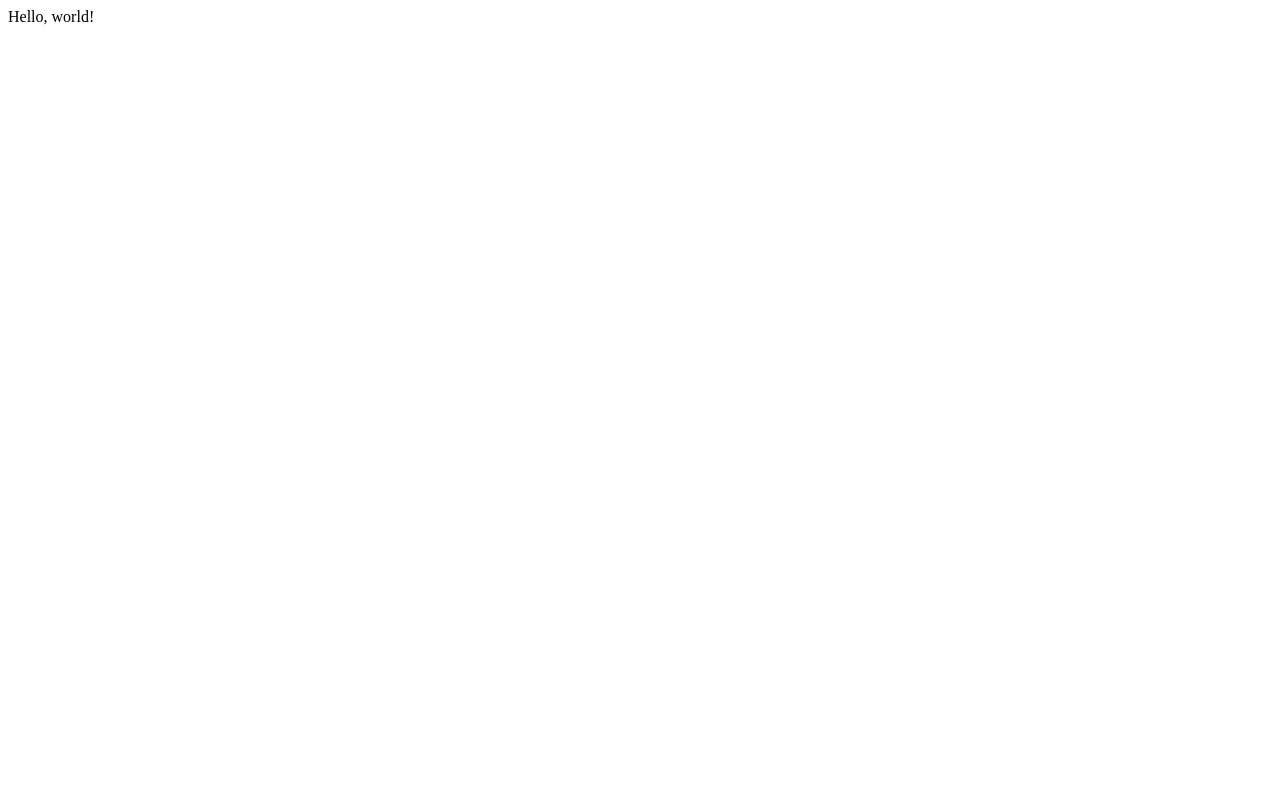
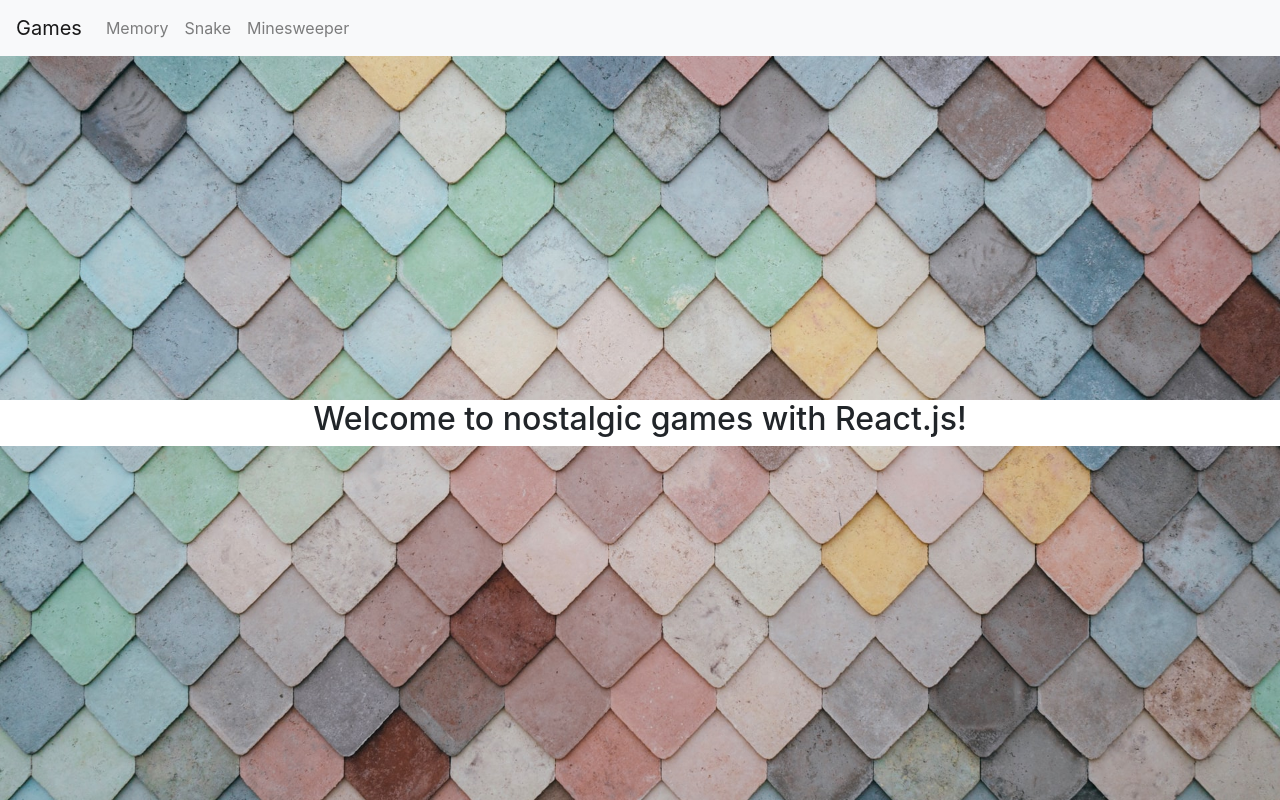
Before and after one commit to antonina-t/pink-games-teaching, a React app: page / in a window 1280 px wide. Built offline with nearby package versions, Linux system fonts and the light colour scheme.

Commit message:
Basic webpage

```diff
--- a/package.json
+++ b/package.json
@@ -13,8 +13,12 @@
   "author": "",
   "license": "ISC",
   "dependencies": {
+    "bootstrap": "^4.5.2",
     "react": "^16.13.1",
-    "react-dom": "^16.13.1"
+    "react-bootstrap": "^1.3.0",
+    "react-dom": "^16.13.1",
+    "react-router": "^5.2.0",
+    "react-router-dom": "^5.2.0"
   },
   "devDependencies": {
     "@babel/core": "^7.11.1",
--- a/src/App.js
+++ /dev/null
@@ -1,14 +0,0 @@
-import React from "react";
-/*
-class App extends React.Component {
-  render() {
-    return <div>Hello, world!</div>;
-  }
-}
-*/
-
-function App() {
-  return <div>Hello, world!</div>;
-}
-
-export default App;
--- /dev/null
+++ b/src/components/App.css
@@ -0,0 +1,7 @@
+.text-container {
+  position: absolute;
+  top: 50%;
+  width: 100%;
+  text-align: center;
+  background-color: white;
+}
--- /dev/null
+++ b/src/components/App.js
@@ -0,0 +1,32 @@
+import React from "react";
+import Navigation from "./Navigation";
+import Home from "./Home";
+import Memory from "./memory";
+import Snake from "./snake";
+import Minesweeper from "./minesweeper";
+import { HashRouter as Router, Switch, Route } from "react-router-dom";
+import "./App.css";
+
+/*
+class App extends React.Component {
+  render() {
+    return <div>Hello, world!</div>;
+  }
+}
+*/
+
+function App() {
+  return (
+    <Router>
+      <Navigation></Navigation>
+      <Switch>
+        <Route exact path="/" component={Home}></Route>
+        <Route path="/memory" component={Memory}></Route>
+        <Route path="/snake" component={Snake}></Route>
+        <Route path="/minesweeper" component={Minesweeper}></Route>
+      </Switch>
+    </Router>
+  );
+}
+
+export default App;
--- /dev/null
+++ b/src/components/Home.js
@@ -0,0 +1,11 @@
+import React from "react";
+
+function Home() {
+  return (
+    <div className="text-container">
+      <h2>Welcome to nostalgic games with React.js!</h2>
+    </div>
+  );
+}
+
+export default Home;
--- /dev/null
+++ b/src/components/Navigation.js
@@ -0,0 +1,30 @@
+import React from "react";
+import Navbar from "react-bootstrap/Navbar";
+import Nav from "react-bootstrap/Nav";
+import { Link } from "react-router-dom";
+
+function Navigation() {
+  return (
+    <Navbar collapseOnSelect expand="sm" bg="light" variant="light">
+      <Link to="/" className="navbar-brand">
+        Games
+      </Link>
+      <Navbar.Toggle aria-controls="responsive-navbar-nav" />
+      <Navbar.Collapse id="responsive-navbar-nav">
+        <Nav className="mr-auto">
+          <Link to="/memory" className="nav-link">
+            Memory
+          </Link>
+          <Link to="/snake" className="nav-link">
+            Snake
+          </Link>
+          <Link to="/minesweeper" className="nav-link">
+            Minesweeper
+          </Link>
+        </Nav>
+      </Navbar.Collapse>
+    </Navbar>
+  );
+}
+
+export default Navigation;
--- /dev/null
+++ b/src/components/memory/index.js
@@ -0,0 +1,11 @@
+import React from "react";
+
+function Memory() {
+  return (
+    <div className="text-container">
+      <h2>Memory game will be here...</h2>
+    </div>
+  );
+}
+
+export default Memory;
--- /dev/null
+++ b/src/components/minesweeper/index.js
@@ -0,0 +1,11 @@
+import React from "react";
+
+function Minesweeper() {
+  return (
+    <div className="text-container">
+      <h2>Minesweeper game will be here...</h2>
+    </div>
+  );
+}
+
+export default Minesweeper;
--- /dev/null
+++ b/src/components/snake/index.js
@@ -0,0 +1,11 @@
+import React from "react";
+
+function Snake() {
+  return (
+    <div className="text-container">
+      <h2>Snake game will be here...</h2>
+    </div>
+  );
+}
+
+export default Snake;
--- /dev/null
+++ b/src/index.css
@@ -0,0 +1,7 @@
+body {
+  background: url("./images/bg.jpg") no-repeat center center fixed;
+  background-size: cover;
+  -webkit-background-size: cover;
+  -moz-background-size: cover;
+  -o-background-size: cover;
+}
--- a/src/index.html
+++ b/src/index.html
@@ -7,6 +7,12 @@
       content="width=device-width, initial-scale=1, shrink-to-fit=no"
     />
     <title>Awesome games</title>
+    <link
+      rel="stylesheet"
+      href="https://maxcdn.bootstrapcdn.com/bootstrap/4.5.0/css/bootstrap.min.css"
+      integrity="sha384-9aIt2nRpC12Uk9gS9baDl411NQApFmC26EwAOH8WgZl5MYYxFfc+NcPb1dKGj7Sk"
+      crossorigin="anonymous"
+    />
   </head>
   <body>
     <div id="app"></div>
--- a/src/index.js
+++ b/src/index.js
@@ -1,5 +1,6 @@
 import React from "react";
 import ReactDOM from "react-dom";
-import App from "./App";
+import App from "./components/App";
+import "./index.css";
 
 ReactDOM.render(<App />, document.getElementById("app"));
```
Also changed, not shown: src/images/bg.jpg (added), 4 other files (tests, documents, lock files or other folders).
